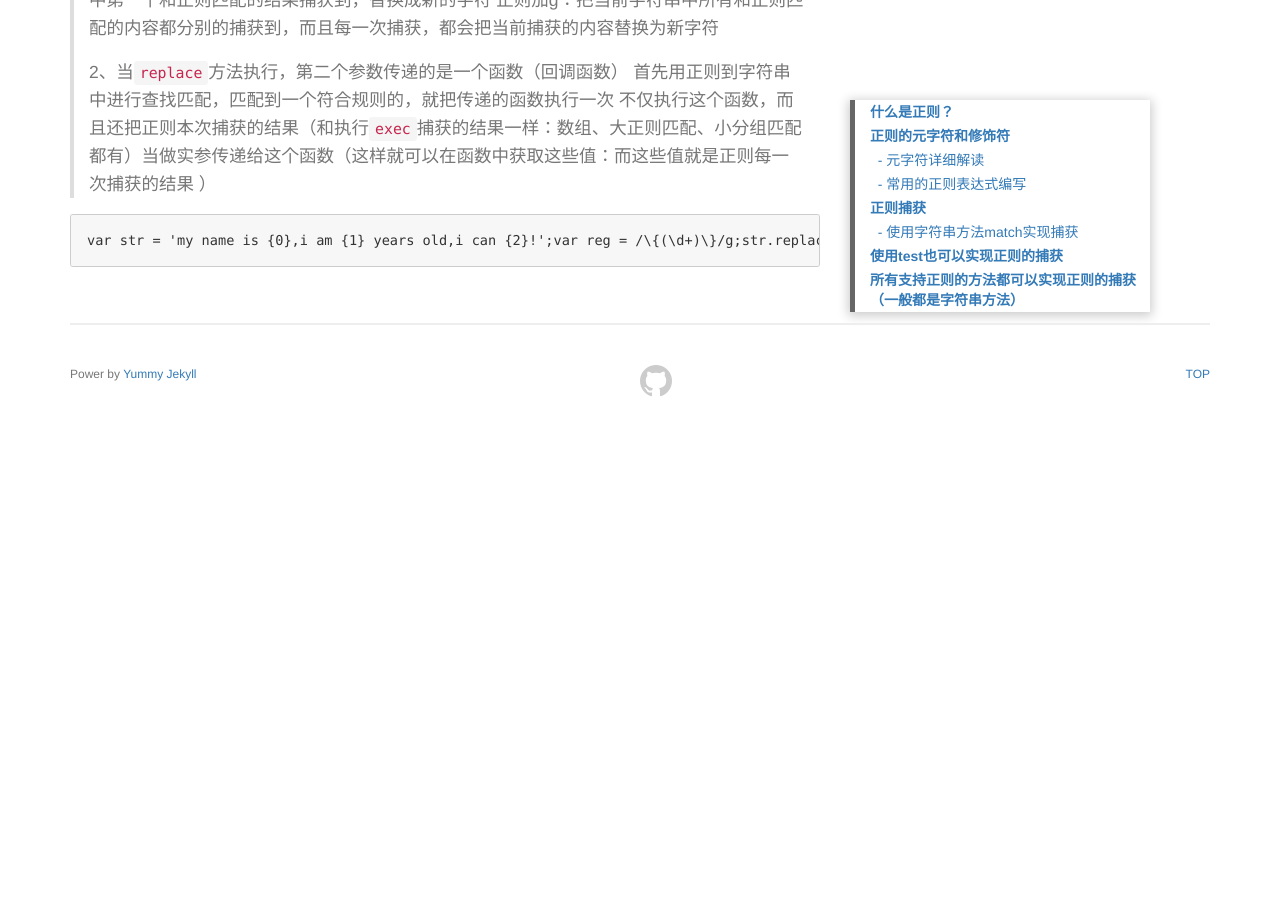
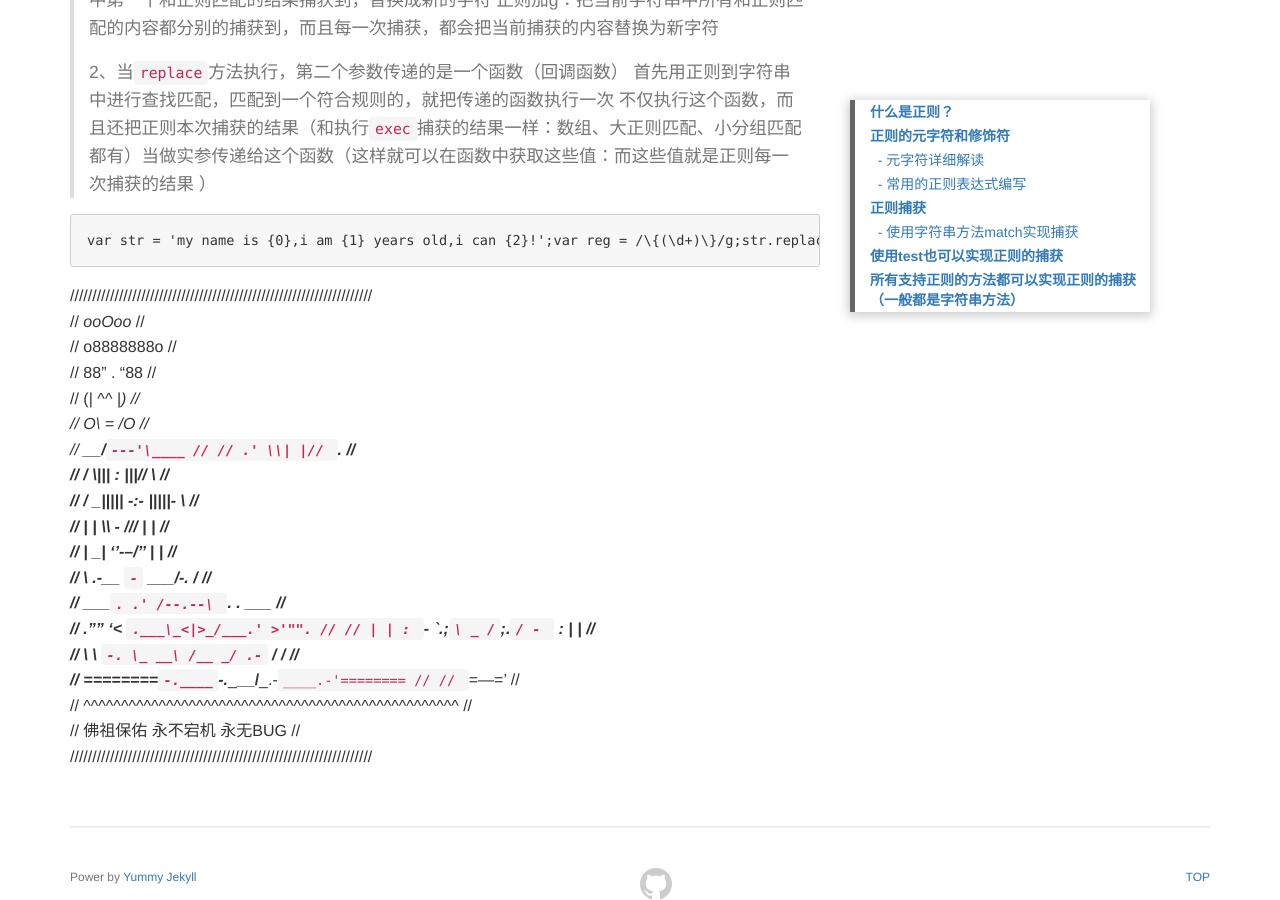
Before and after one commit to wananshine/Ping-Blog, a Jekyll site: the page built from _posts/2018/2018-05-08-CSS-grid.md, in a window 1280 px wide and 900 px high, scrolled down 5257 px. Built offline with Jekyll 4.4.1, drawn with Linux system fonts in a browser that asks for light colours; a script that is not in the unit is left out; before the commit the page ends 5662 px from its top, so only the background shows below that.

````diff
--- a/_posts/2018/2018-05-08-CSS-grid.md
+++ b/_posts/2018/2018-05-08-CSS-grid.md
@@ -271,3 +271,30 @@ var str = '珠峰2017珠峰2018';str = str.replace(/珠峰/g,'珠峰培训');//=
 ```
 var str = 'my name is {0},i am {1} years old,i can {2}!';var reg = /\{(\d+)\}/g;str.replace(reg, function () {//=>传递的函数一共被执行三次//=>console.log(arguments) 每一次匹配捕获到结果,不仅把这个方法执行了,而且还会把当前捕获的结果当做实参传递给这个函数(ARG)/* * 第一次执行函数，获取的是ARG类数组*  0:'{0}' 本次大正则匹配的结果*  1:'0'   本次第一个小分组匹配的结果*  2:11    本次大正则匹配结果在字符串中的索引 index*  3:'my nam...' 原始字符串 input** 和每一次执行exec实现捕获的结果非常类似*/ //return xxx;//=>每一次执行函数，函数中RETURN的结果，都相当于把本次大正则匹配的内容替换掉（原始字符串不变）});
 ```
+
+
+
+
+
+////////////////////////////////////////////////////////////////////
+    //                          _ooOoo_                               //
+    //                         o8888888o                              //
+    //                         88" . "88                              //
+    //                         (| ^_^ |)                              //
+    //                         O\  =  /O                              //
+    //                      ____/`---'\____                           //
+    //                    .'  \\|     |//  `.                         //
+    //                   /  \\|||  :  |||//  \                        //
+    //                  /  _||||| -:- |||||-  \                       //
+    //                  |   | \\\  -  /// |   |                       //
+    //                  | \_|  ''\---/''  |   |                       //
+    //                  \  .-\__  `-`  ___/-. /                       //
+    //                ___`. .'  /--.--\  `. . ___                     //
+    //              ."" '<  `.___\_<|>_/___.'  >'"".                  //
+    //            | | :  `- \`.;`\ _ /`;.`/ - ` : | |                 //
+    //            \  \ `-.   \_ __\ /__ _/   .-` /  /                 //
+    //      ========`-.____`-.___\_____/___.-`____.-'========         //
+    //                           `=---='                              //
+    //      ^^^^^^^^^^^^^^^^^^^^^^^^^^^^^^^^^^^^^^^^^^^^^^^^^^        //
+    //            佛祖保佑       永不宕机     永无BUG                        //
+    ////////////////////////////////////////////////////////////////////
````
Also changed, not shown: _posts/2018/2018-05-29-react-fetch-note(1).md (added, +44 -0 lines), assets/images/react-fetch-01.png (added), assets/images/react-fetch-02.png (added), assets/images/react-fetch-03.png (added).
